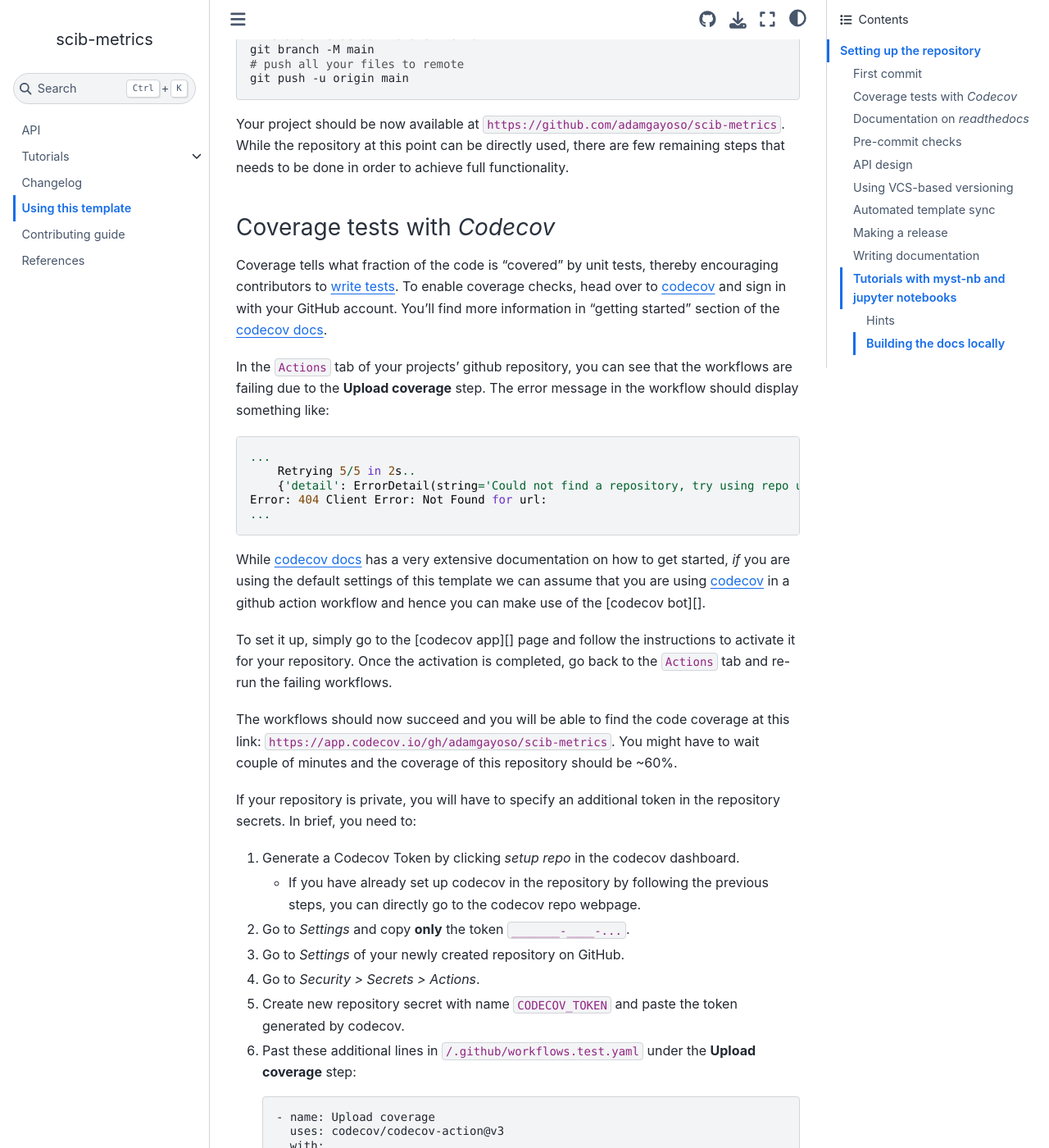
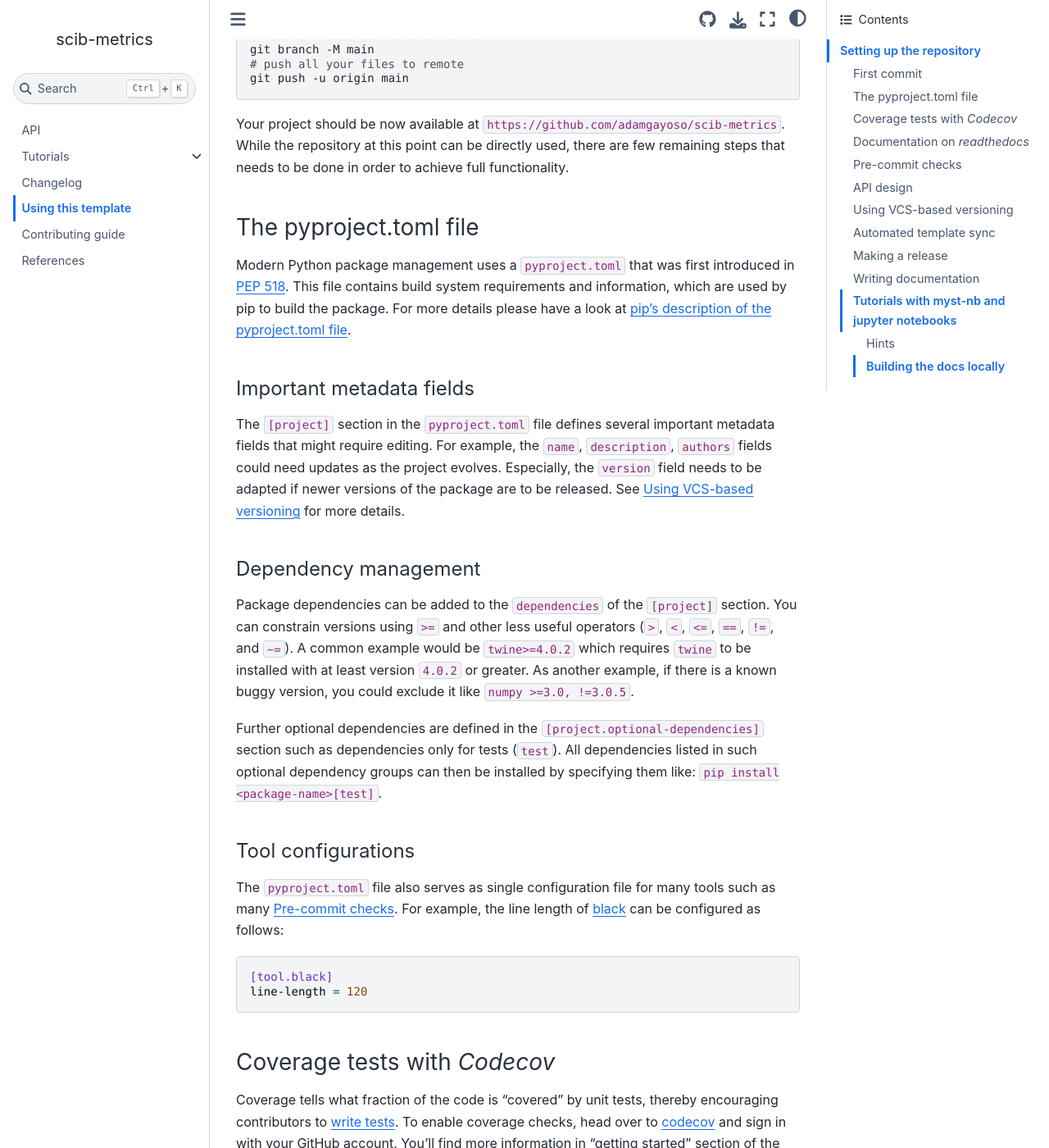
Before and after one commit to YosefLab/scib-metrics, a Sphinx documentation site: the page built from docs/template_usage.md, in a window 1280 px wide and 1400 px high, scrolled down 1870 px. Shown: the whole window at 82% size. Built offline with Sphinx 7.4.7 and the Sphinx Book theme 1.1.4, drawn with Linux system fonts in a browser that asks for light colours; the version number is read from the project's files by our own code; some of the changed text lies outside the part shown.

Commit message:
Update template to v0.2.11

````diff
--- a/docs/conf.py
+++ b/docs/conf.py
@@ -61,6 +61,7 @@ extensions = [
     "sphinx_autodoc_typehints",
     "sphinx.ext.mathjax",
     "IPython.sphinxext.ipython_console_highlighting",
+    "sphinxext.opengraph",
     *[p.stem for p in (HERE / "extensions").glob("*.py")],
 ]
 
--- a/docs/template_usage.md
+++ b/docs/template_usage.md
@@ -68,6 +68,39 @@ git push -u origin main
 
 Your project should be now available at `https://github.com/adamgayoso/scib-metrics`. While the repository at this point can be directly used, there are few remaining steps that needs to be done in order to achieve full functionality.
 
+### The pyproject.toml file
+
+Modern Python package management uses a `pyproject.toml` that was first introduced in [PEP 518](https://peps.python.org/pep-0518/).
+This file contains build system requirements and information, which are used by pip to build the package.
+For more details please have a look at [pip's description of the pyproject.toml file](https://pip.pypa.io/en/stable/reference/build-system/pyproject-toml/).
+
+#### Important metadata fields
+
+The `[project]` section in the `pyproject.toml` file defines several important metadata fields that might require editing.
+For example, the `name`, `description`, `authors` fields could need updates as the project evolves.
+Especially, the `version` field needs to be adapted if newer versions of the package are to be released.
+See {ref}`vcs-based-versioning` for more details.
+
+#### Dependency management
+
+Package dependencies can be added to the `dependencies` of the `[project]` section.
+You can constrain versions using `>=` and other less useful operators (`>`, `<`, `<=`, `==`, `!=`, and `~=`).
+A common example would be `twine>=4.0.2` which requires `twine` to be installed with at least version `4.0.2` or greater.
+As another example, if there is a known buggy version, you could exclude it like `numpy >=3.0, !=3.0.5`.
+
+Further optional dependencies are defined in the `[project.optional-dependencies]` section such as dependencies only for tests (`test`).
+All dependencies listed in such optional dependency groups can then be installed by specifying them like: `pip install <package-name>[test]`.
+
+#### Tool configurations
+
+The `pyproject.toml` file also serves as single configuration file for many tools such as many {ref}`pre-commit`.
+For example, the line length of [black](https://github.com/psf/black) can be configured as follows:
+
+```toml
+[tool.black]
+line-length = 120
+```
+
 ### Coverage tests with _Codecov_
 
 Coverage tells what fraction of the code is "covered" by unit tests, thereby encouraging contributors to
@@ -124,6 +157,8 @@ On the RTD dashboard choose "Import a Project" and follow the instructions to ad
 -   If you find the RTD builds are failing, you can disable the `fail_on_warning` option in `.readthedocs.yaml`.
 
 If your project is private, there are ways to enable docs rendering on [readthedocs.org][] but it is more cumbersome and requires a different subscription for read the docs. See a guide [here](https://docs.readthedocs.io/en/stable/guides/importing-private-repositories.html).
+
+(pre-commit)=
 
 ### Pre-commit checks
 
@@ -272,10 +307,11 @@ there may also be good reasons to choose a different approach, e.g. using an obj
 
 [scanpy-api]: https://scanpy.readthedocs.io/en/stable/usage-principles.html
 
+(vcs-based-versioning)=
+
 ### Using VCS-based versioning
 
-By default, the template uses hard-coded version numbers that are set in `pyproject.toml` and [managed with
-bump2version](contributing.md#publishing-a-release). If you prefer to have your project automatically infer version numbers from git
+By default, the template uses hard-coded version numbers that are set in `pyproject.toml`. If you prefer to have your project automatically infer version numbers from git
 tags, it is straightforward to switch to vcs-based versioning using [hatch-vcs][].
 
 In `pyproject.toml` add the following changes, and you are good to go!
````
Also changed, not shown: docs/contributing.md (+15 -16 lines), .codecov.yaml, .cruft.json, 11 other files.
